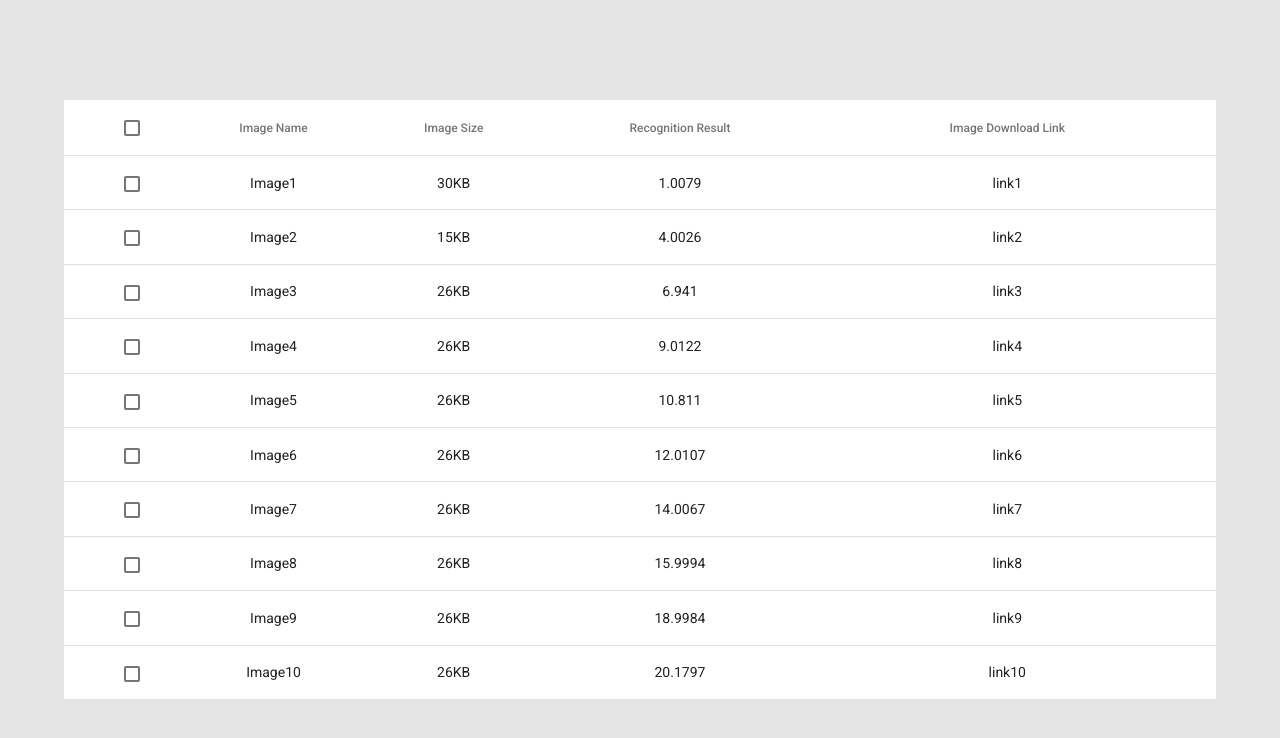
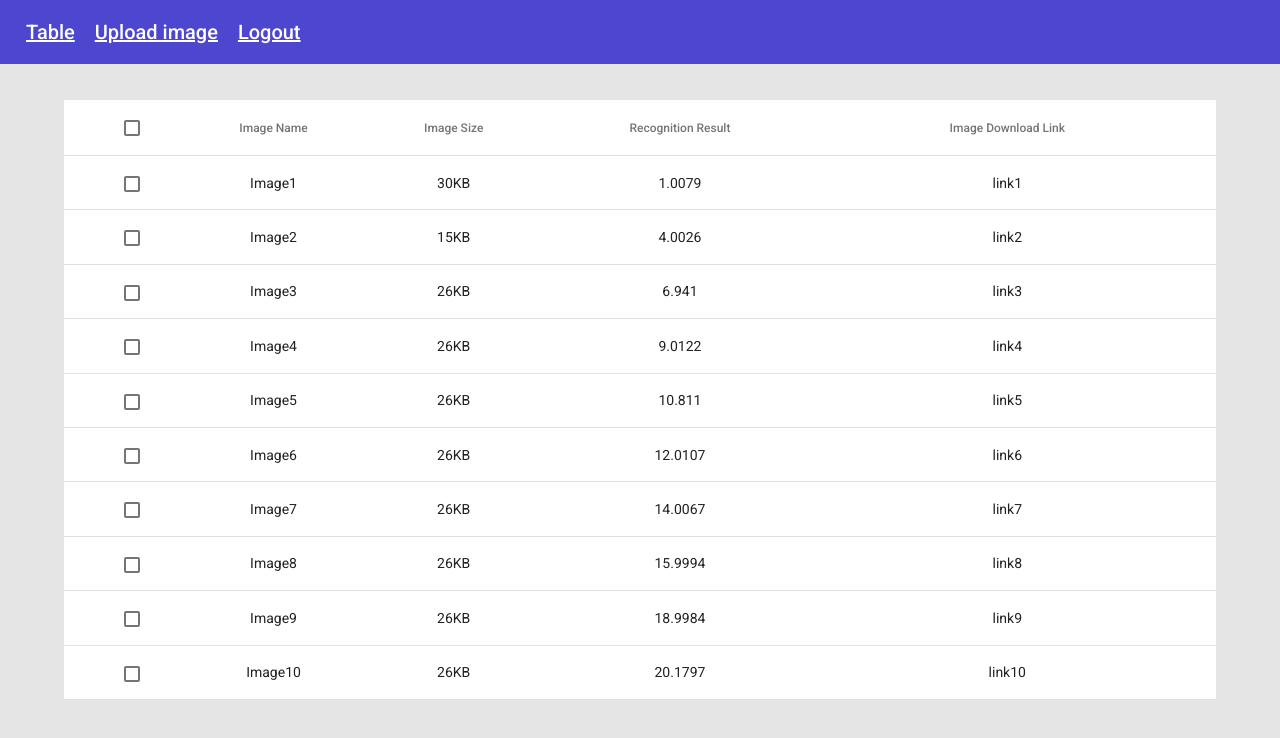
Before and after one commit to gabrielaburtan/ImageRecognitionWebApp, an Angular app in the folder fsd-app/: page /table in a window 1280 px wide. Shown: the top 738 px of the page. Built offline with nearby package versions, Linux system fonts and the light colour scheme.

Commit message:
Display navbar on all pages.

```diff
--- a/fsd-app/src/app/history-table/history-table.component.scss
+++ b/fsd-app/src/app/history-table/history-table.component.scss
@@ -25,4 +25,5 @@
     height: 100%;
 
     background: #E5E5E5;
-  }
+    z-index: -1;
+}
--- a/fsd-app/src/app/upload-image/upload-image.component.scss
+++ b/fsd-app/src/app/upload-image/upload-image.component.scss
@@ -43,4 +43,5 @@ mat-card-content {
     height: 100%;
 
     background: #E5E5E5;
+    z-index: -1;
 }
```
